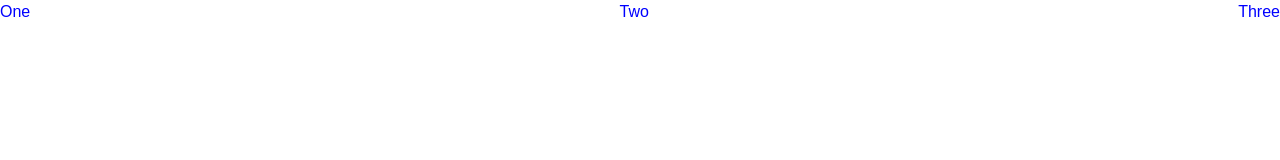
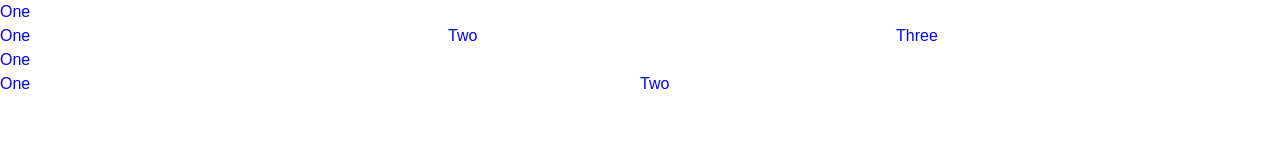
Before and after one commit to gbaker1976/gbaker1976.github.io, a plain HTML site: page index.html in a window 1280 px wide. Drawn offline with Linux system fonts and the light colour scheme.

Commit message:
added rows/cells

```diff
--- a/index.html
+++ b/index.html
@@ -6,15 +6,33 @@
         <link rel="stylesheet" href="css/main.css" type="text/css" />
     </head>
     <body>
-        <div class="grid">
-			<div class="cel w-4">
+		<div class="grid">
+			<div class="cel w-100">
 				One
 			</div>
-			<div class="cel w-4">
+        </div>
+		<div class="grid">
+			<div class="cel w-30">
+				One
+			</div>
+			<div class="cel w-30">
 				Two
 			</div>
-			<div class="cel w-4">
+			<div class="cel w-30">
 				Three
+			</div>
+        </div>
+		<div class="grid">
+			<div class="cel w-100">
+				One
+			</div>
+        </div>
+		<div class="grid">
+			<div class="cel w-50">
+				One
+			</div>
+			<div class="cel w-50">
+				Two
 			</div>
         </div>
     </body>
```
